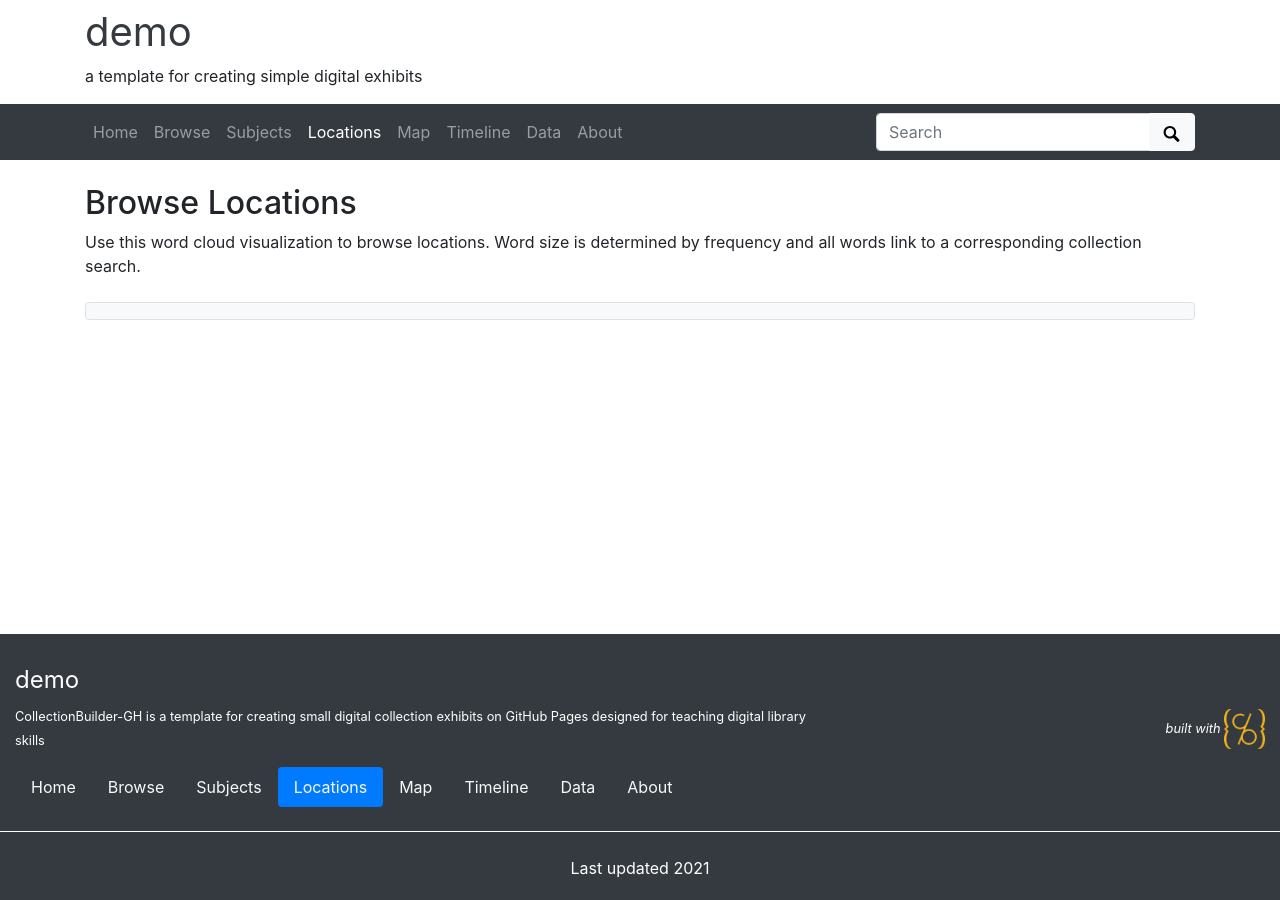
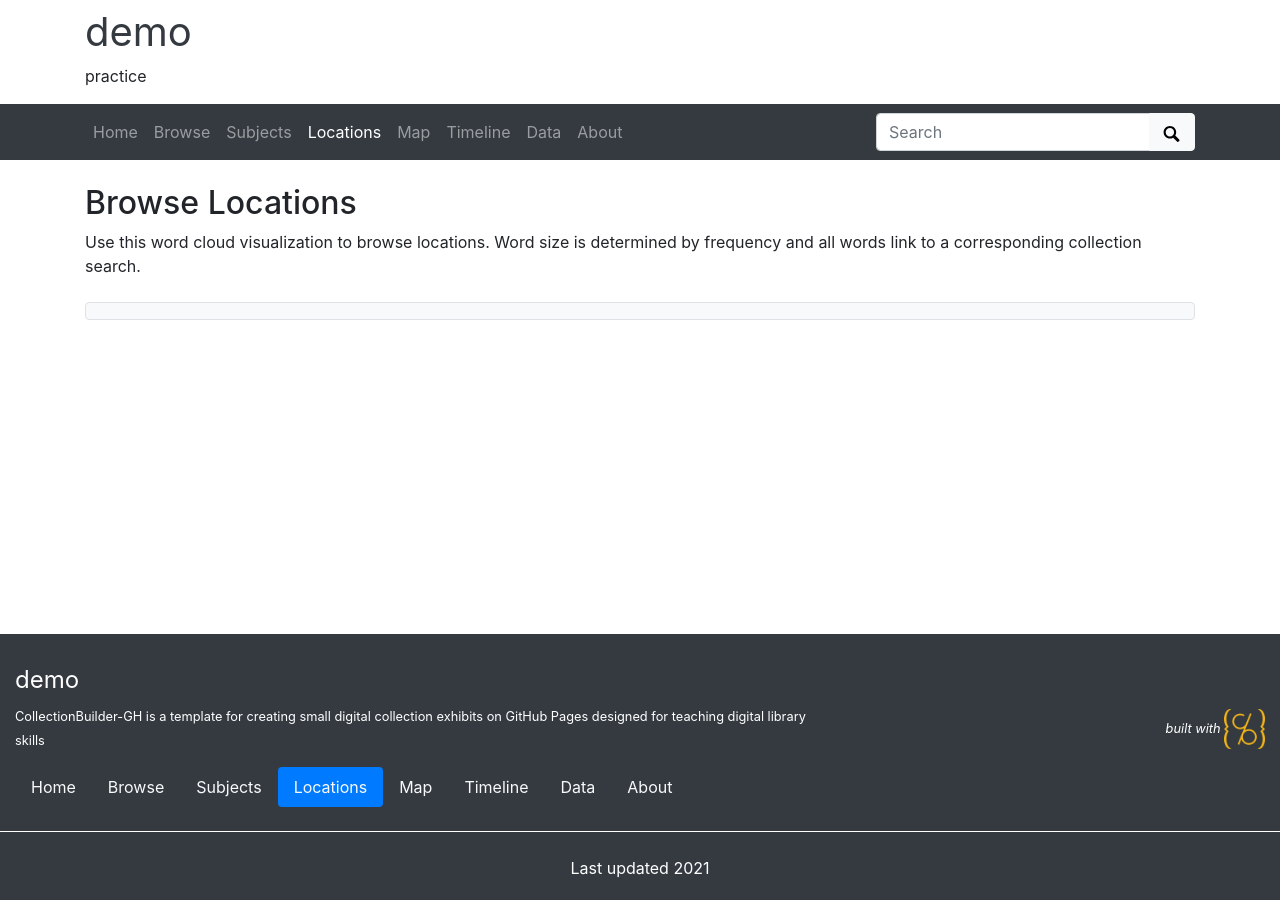
Before and after one commit to jennladino/cbdemo, a Jekyll site: the page built from pages/locations.md, in a window 1280 px wide. Built offline with Jekyll 4.4.1, drawn with Linux system fonts in a browser that asks for light colours.

Commit message:
changed tagline and author

```diff
--- a/_config.yml
+++ b/_config.yml
@@ -22,12 +22,12 @@
 # title of site appears in banner
 title: demo
 # tagline, a short phrase that will appear throughout the site in the top banner
-tagline: a template for creating simple digital exhibits
+tagline: practice
 # description appears in meta tags and other locations
 # this description might appear in search result lists, keep around 160 characters max
 description: "CollectionBuilder-GH is a template for creating small digital collection exhibits on GitHub Pages designed for teaching digital library skills"
 # creator of the digital collection, to appear in meta tags; we typically use our GitHub usernames but feel free to just use your name
-author: CollectionBuilder
+author: jennladino
 
 ##########
 # COLLECTION SETTINGS
```
